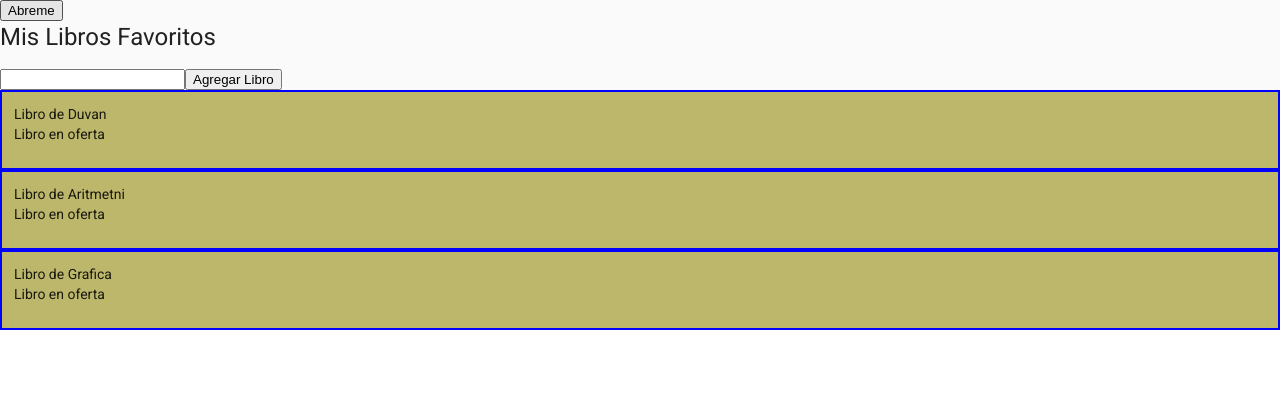
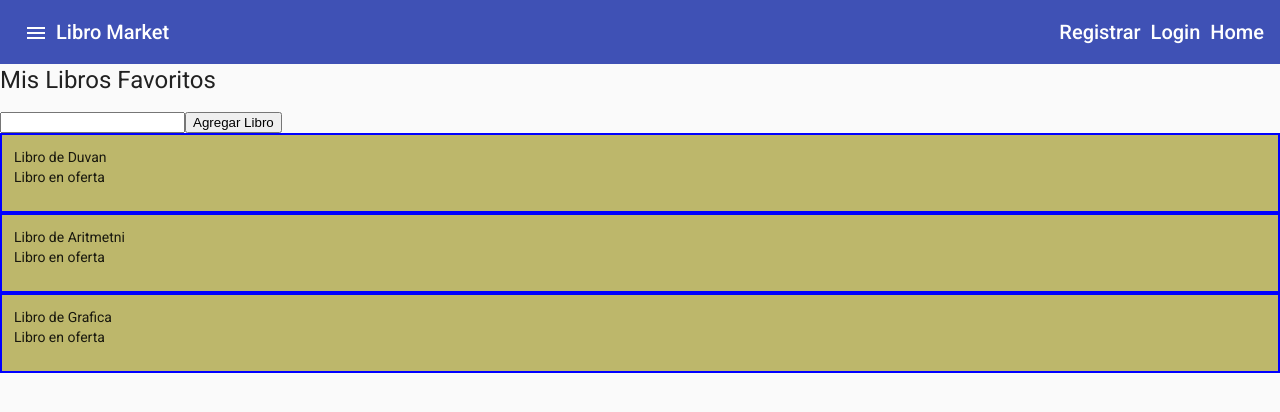
Before and after one commit to Duvan16/angular-mi-web-app, an Angular app: page /libros in a window 1280 px wide. Shown: the top 412 px of the page. Built offline with nearby package versions, Linux system fonts and the light colour scheme.

Commit message:
11-Toolbar

```diff
--- a/src/app/app.component.css
+++ b/src/app/app.component.css
@@ -0,0 +1,25 @@
+mat-sidenav-container,
+mat-sidenav-content,
+mat-sidenav {
+    height: 100%;
+}
+
+mat-sidenav {
+    width: 250px;
+}
+
+a {
+    text-decoration: none;
+    color: white;
+}
+
+a:hover,
+a:active {
+    color: #DBCDE6;
+}
+
+.navegacion-menu {
+    list-style: none;
+    padding: 0;
+    margin: 0;
+}
--- a/src/app/app.component.html
+++ b/src/app/app.component.html
@@ -3,7 +3,19 @@
         <p>Elemento Sidenav</p>
     </mat-sidenav>
     <mat-sidenav-content>
-        <button (click)="menu.toggle()">Abreme</button>
-        <router-outlet></router-outlet>
+        <mat-toolbar color="primary">
+            <button mat-icon-button (click)="menu.toggle()"> <mat-icon>menu</mat-icon> </button>
+            <span>Libro Market</span>
+            <div fxFlex fxLayout fxLayoutAlign="flex-end">
+                <ul fxLayout="row" fxLayoutGap="10px" class="navegacion-menu">
+                    <li><a routerLink="/registrar">Registrar</a></li>
+                    <li> <a routerLink="/login">Login</a></li>
+                    <li><a routerLink="/">Home</a></li>
+                </ul>
+            </div>
+        </mat-toolbar>
+        <main>
+            <router-outlet></router-outlet>
+        </main>
     </mat-sidenav-content>
 </mat-sidenav-container>
--- a/src/app/material.module.ts
+++ b/src/app/material.module.ts
@@ -4,6 +4,7 @@ import { MatIconModule } from '@angular/material/icon';
 import { MatInputModule } from '@angular/material/input';
 import { MatFormFieldModule } from '@angular/material/form-field';
 import { MatSidenavModule } from '@angular/material/sidenav';
+import { MatToolbarModule } from '@angular/material/toolbar';
 
 @NgModule({
   imports: [
@@ -12,6 +13,7 @@ import { MatSidenavModule } from '@angular/material/sidenav';
     MatInputModule,
     MatFormFieldModule,
     MatSidenavModule,
+    MatToolbarModule,
   ],
   exports: [
     MatButtonModule,
@@ -19,6 +21,7 @@ import { MatSidenavModule } from '@angular/material/sidenav';
     MatInputModule,
     MatFormFieldModule,
     MatSidenavModule,
+    MatToolbarModule,
   ],
 })
 export class MaterialModule {}
```
